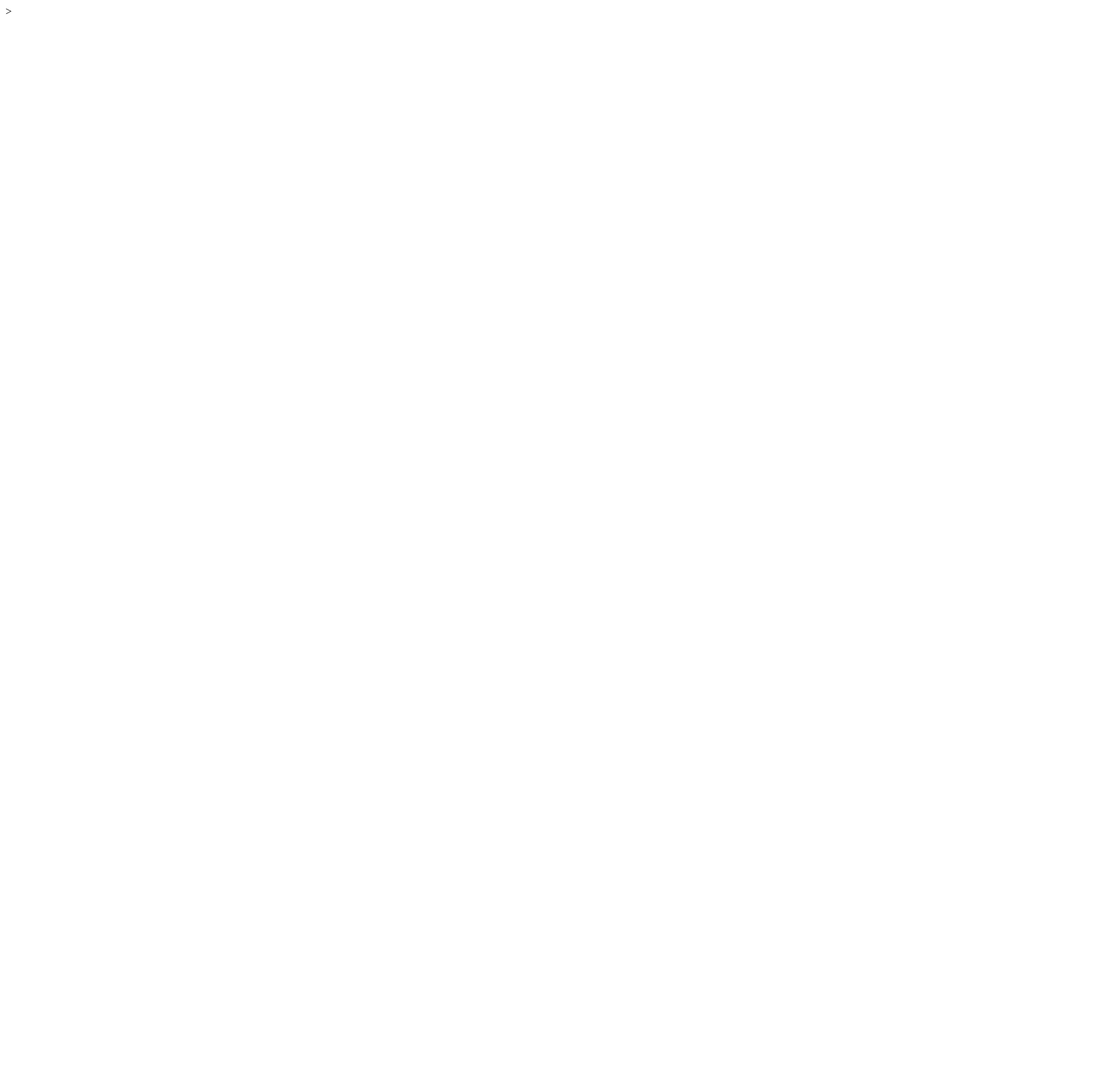
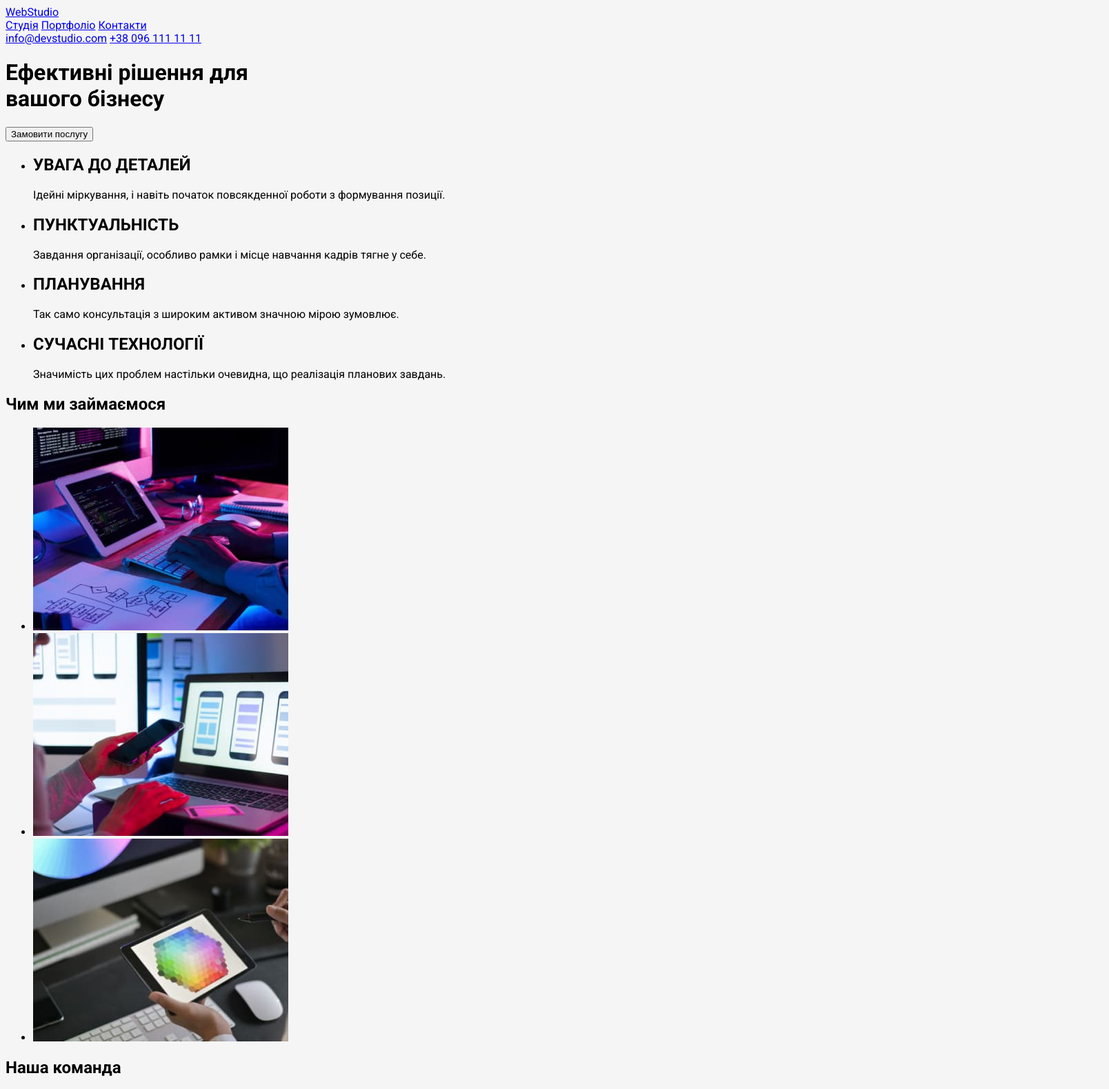
Before and after one commit to ValentynNudha/goit-markup-hw-01, a plain HTML site: page index.html in a window 1280 px wide. Shown: the top 1579 px of the page at 69% size, 1608 px wide, since content can reach past the window. Before the commit the page ends 800 px from the top, so only its background shows below. Drawn offline with Linux system fonts and the light colour scheme.

Commit message:
html markup and photos are added

```diff
--- a/index.html
+++ b/index.html
@@ -5,14 +5,101 @@
     <meta http-equiv="X-UA-Compatible" content="IE=edge">
     <meta name="viewport" content="width=device-width, initial-scale=1.0">
     <title>Document</title>
+    <link rel="stylesheet" href="styles/styles.css">
+    <link rel="preconnect" href="https://fonts.googleapis.com">
+    <link rel="preconnect" href="https://fonts.gstatic.com" crossorigin>
+    <link href="https://fonts.googleapis.com/css2?family=Raleway:wght@700&family=Roboto:wght@400;500;700;900&display=swap" rel="stylesheet">
 </head>
 <body>
     <!--Main content-->
     <div>
-        <header></header>
-        <title></title>>
-
+        <header class="header">
+            <a href="WebStudio">WebStudio</a>
+            <nav>
+                <a href="#our-work">Студія</a>
+                <a href="#our-team">Портфоліо</a>
+                <a href="#contacts">Контакти</a>
+            </nav>
+                <a href="mailto:info@devstudio.com">info@devstudio.com</a>
+                <a href="tel:+38 096 111 11 11">+38 096 111 11 11</a>
+        </header>
+        <main>
+            <div class="main-header">
+                <h1 class="">Ефективні рішення для <br/>
+                    вашого бізнесу
+                </h1>
+                <p>
+                    <button type="button" class="button">Замовити послугу</button>
+                </p>
+            </div>
+            <div class="features">
+                <ul>
+                    <li class="feature1">
+                        <h2>УВАГА ДО ДЕТАЛЕЙ</h2>
+                        <span>Ідейні міркування, і навіть початок повсякденної роботи з формування позиції.</span>
+                    </li>
+                    <li class="feature2">
+                        <h2>ПУНКТУАЛЬНІСТЬ</h2>
+                        <span>Завдання організації, особливо рамки і місце навчання кадрів тягне у себе.</span>
+                    </li>
+                    <li class="feature3">
+                        <h2>ПЛАНУВАННЯ</h2>
+                        <span>Так само консультація з широким активом значною мірою зумовлює.</span>
+                    </li>
+                    <li class="feature4">
+                        <h2>СУЧАСНІ ТЕХНОЛОГІЇ</h2>
+                        <span>Значимість цих проблем настільки очевидна, що реалізація планових завдань.</span>
+                    </li>
+                </ul>
+            </div>
+            <div class="our-work">
+                <h2 id="our-work">Чим ми займаємося</h2>
+                <ul>
+                    <li class="box1"><img src="images/box 1.jpg" alt="box1" width="370px" height="294"></li>
+                    <li class="box2"><img src="images/box 2.jpg" alt="box2" width="370px" height="294"></li>
+                    <li class="box3"><img src="images/box 3.jpg" alt="box3" width="370px" height="294"></li>
+                </ul>
+            </div>
+            <div class="our-team">
+                <h2 id="our-team">Наша команда</h2>
+                <ul>
+                    <li class="employee1">
+                        <img src="images/employee1.jpg" alt="Ігор Дем'яненко" width="270" height="260">
+                        <figcaption>
+                            <p>Ігор Дем'яненко</p>
+                            <p>Product Designer</p>
+                        </figcaption>
+                    </li>
+                    <li class="employee2">
+                        <img src="images/employee2.jpg" alt="Ольга Рєпіна" width="270" height="260">
+                        <figcaption>
+                            <p>Ольга Рєпіна</p>
+                            <p>Frontend Developer</p>
+                        </figcaption>
+                    </li>
+                    <li class="employee3">
+                        <img src="images/employee3.jpg" alt="Микола Тарасов" width="270" height="260">
+                        <figcaption>
+                            <p>Микола Тарасов</p>
+                            <p>Marketing</p>
+                        </figcaption>
+                    </li>
+                    <li class="employee4">
+                        <img src="images/employee4.jpg" alt="Михайло Єрмаков" width="270" height="260">
+                        <figcaption>
+                            <p>Михайло Єрмаков</p>
+                            <p>UI Designer</p>
+                        </figcaption>
+                    </li>
+                </ul>
+            </div>
+        </main>
+        <footer class="footer" id="contacts">
+            <a href="">WebStudio</a>
+            <p> м. Київ, пр-т Лесі Українки, 26</p>
+            <a href="mailto:info@devstudio.com">info@devstudio.com</a>
+            <a href="tel:+38 096 111 11 11">+38 096 111 11 11</a>
+        </footer>
     </div>
-
 </body>
 </html>
--- a/styles/styles.css
+++ b/styles/styles.css
@@ -1,3 +1,7 @@
 body {
-
+    font-family: 'Raleway', sans-serif;
+    font-family: 'Roboto', sans-serif;
+    width: 1600px;
+    height: 2346px;
+    background-color: #F5F5F5;
 }
```
Also changed, not shown: images/box 1.jpg (added), images/box 2.jpg (added), images/box 3.jpg (added), images/employee1.jpg (added), images/employee2.jpg (added), images/employee3.jpg (added), images/employee4.jpg (added).
